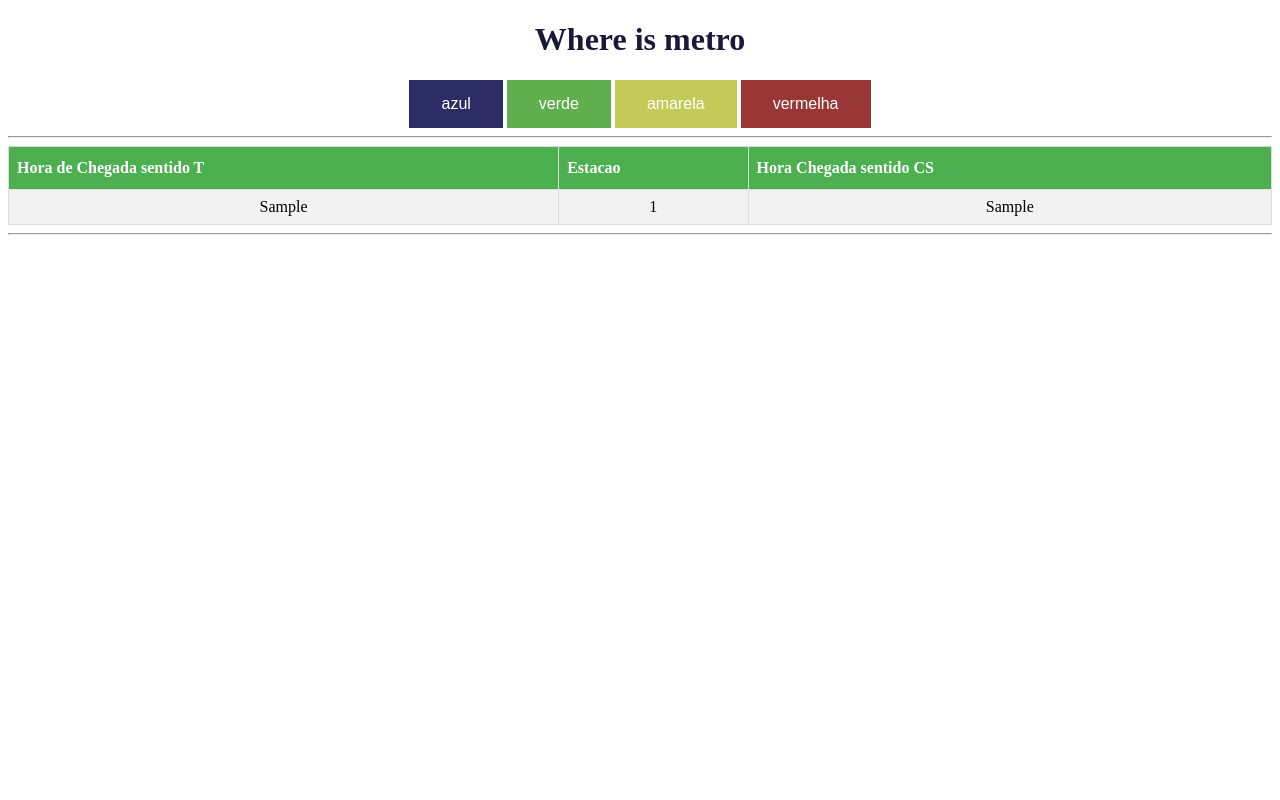
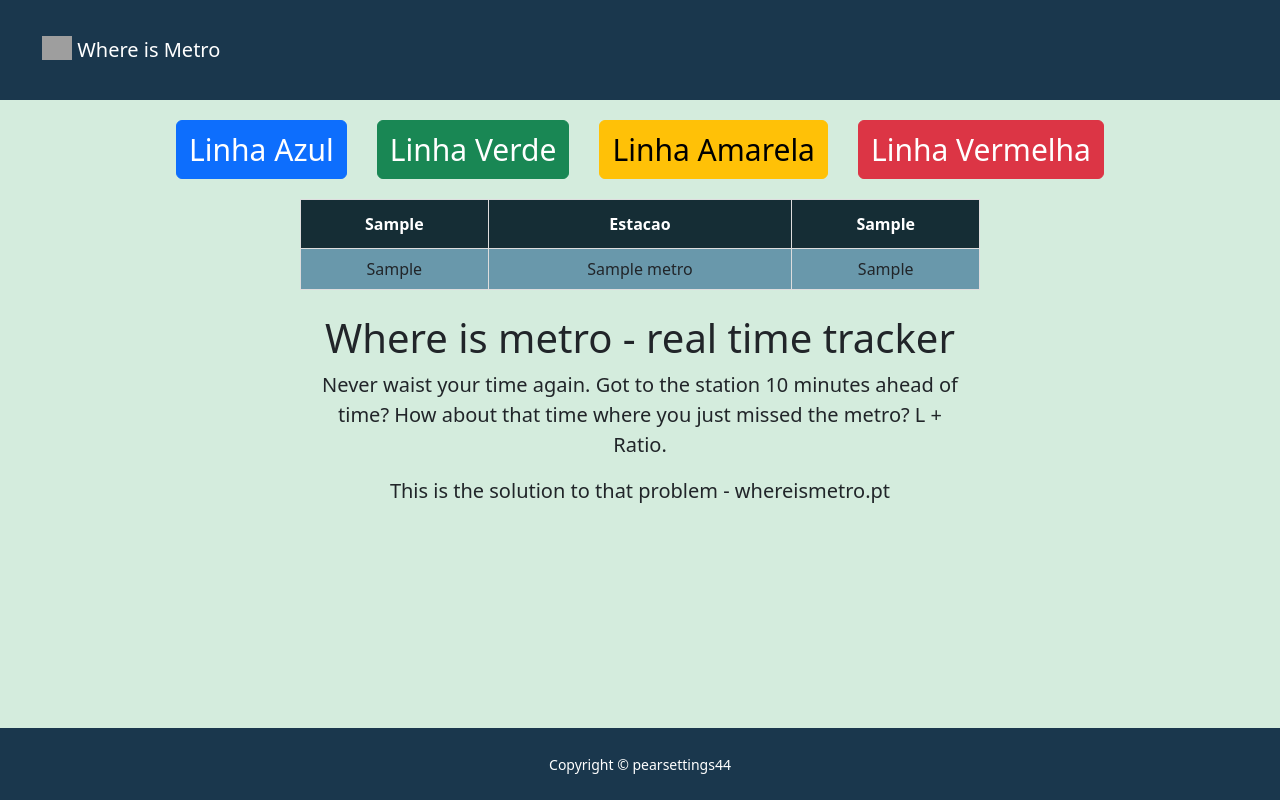
Before and after one commit to pereira0x/whereismetro, a Django app: template base/templates/base/table.html in a window 1280 px wide. Run offline with Django 4.2, Linux system fonts and the light colour scheme; the template is opened without the code that fills it: most values are stand-ins (such as "Sample title", 1, 10 or a date in 2020); grey boxes are pictures that could not be loaded.

Commit message:
speedrunnnn

```diff
--- a/base/templates/base/table.html
+++ b/base/templates/base/table.html
@@ -2,33 +2,38 @@
 <style>
     table {
         border-collapse: collapse;
-        width: 100%;
+        margin-left: 300px;
+        margin-right: 300px;
+        text-align: center;
     }
     th, td {
         border: 1px solid #ddd;
         padding: 8px;
+        text-align: center;
     }
-    tr:nth-child(even){background-color: #f2f2f2;}
-    tr:hover {background-color: #ddd;}
+    tr:nth-child(even){background-color: #6998AB;}
+    tr:nth-child(odd){background-color: #B1D0E0;}
+    tr:hover {background-color: rgb(218, 251, 255);}
     th {
         padding-top: 12px;
         padding-bottom: 12px;
         text-align: left;
-        background-color: #4CAF50;
+        background-color: #152D35;
         color: white;
+        text-align: center;
     }
 </style>
-<table summary="no_orderDate">
+<table>
   <tr>
-    <th>Hora de Chegada sentido T</th>
+    <th>{{sentido1}}</th>
     <th>Estacao</th>
-    <th>Hora Chegada sentido CS</th>
-    {% for x in metros %}
-  </tr>
+    <th>{{sentido2}}</th>
+</tr>
 
+{% for x in metros %}
   <tr>
     <td>{{ x.tempoChegada2 }}</td>
-    <td>{{ x.stop_id }}</td>
+    <td>{{ x.nome }}</td>
     <td>{{ x.tempoChegada1 }}</td>
   </tr>
   {% endfor %}
--- a/templates/main.html
+++ b/templates/main.html
@@ -1,66 +1,146 @@
 <!DOCTYPE html>
-{% load static %}
 <html lang="en">
   <head>
-    <meta charset="UTF-8" />
-    <meta http-equiv="X-UA-Compatible" content="IE=edge" />
-    <meta name="viewport" content="width=device-width, initial-scale=1.0" />
-    <link rel="shortcut icon" href="assets/favicon.ico" type="image/x-icon" />
-    <link rel="stylesheet" href="" />
-    <title>Where is Metro</title>
+    <meta charset="utf-8" />
+    <meta name="viewport" content="width=device-width, initial-scale=1" />
+    <link rel="shortcut icon" href="../static/logo.ico" type="image/x-icon" />
+    <title>Where is metro</title>
+    <link
+      href="https://cdn.jsdelivr.net/npm/bootstrap@5.2.0/dist/css/bootstrap.min.css"
+      rel="stylesheet"
+      integrity="sha384-gH2yIJqKdNHPEq0n4Mqa/HGKIhSkIHeL5AyhkYV8i59U5AR6csBvApHHNl/vI1Bx"
+      crossorigin="anonymous"
+    />
   </head>
+  <body>
     <style>
-    h1 {
-      text-align: center;
-      color: #1a193a;
+      html,
+      body {
+        height: 100%;
       }
-    input {
-      border: none;
+
+      #page-content {
+        flex: 1 0 auto;
+      }
+      a {
+        text-decoration: none;
         color: white;
-      padding: 15px 32px;
-      text-align: center;
-      text-decoration: none;
-      display: inline-block;
-      font-size: 16px;
+      }
+
+      .navbar {
+        margin-bottom: 20px;
+        padding: 30px;
+        background-color: #1a374d;
+      }
+
+      .btn {
+        font-size: 30px;
       }
       body {
+        background-color: #d4ecdd;
+      }
+
+      footer {
+        background-color: #1a374d;
+        padding: 20px;
         text-align: center;
+        color: white;
+        margin-top: 20px;
+      }
+
+      .btn_container {
+        display: flex;
+        justify-content: center;
+        align-items: center;
+        gap: 30px;
+        margin-bottom: 20px;
       }
     </style>
+    <!-- navbar start -->
+    <nav class="navbar">
+      <div class="container-fluid">
+        <a class="navbar-brand text-white" href="#">
+          <img
+            src="https://cdn.freebiesupply.com/logos/large/2x/metropolitano-de-lisboa-2-logo-png-transparent.png"
+            alt=""
+            width="30"
+            height="24"
+            class="d-inline-block align-text-top"
+          />
+          Where is Metro
+        </a>
+      </div>
+    </nav>
+    <!-- navbar end -->
 
-  <body>
-    <h1>Where is metro</h1>
-    <input
+    <!-- buttons start -->
+    <div class="btn_container">
+      <button
         type="button"
-      class="btn btn-info"
-      value="azul"
-      style="background-color: #2c2d64"
-      onclick="location.href='{% url 'azul' %}';"
-    />
-    <input
+        class="btn btn-primary"
+        onclick="location.href='{% url 'azul' %}'"
+      >
+        Linha Azul
+      </button>
+      <button
         type="button"
-      class="btn btn-info"
-      value="verde"
-      style="background-color: #5faf4e"
-      onclick="location.href='{% url 'verde' %}';"
-    />
-    <input
+        class="btn btn-success"
+        onclick="location.href='{% url 'verde' %}'"
+      >
+        Linha Verde
+      </button>
+      <button
         type="button"
-      class="btn btn-info"
-      value="amarela"
-      style="background-color: #c3ca57"
-      onclick="location.href='{% url 'amarela' %}';"
-    />
-    <input
+        class="btn btn-warning"
+        onclick="location.href='{% url 'amarela' %}'"
+      >
+        Linha Amarela
+      </button>
+      <button
         type="button"
-      class="btn btn-info"
-      value="vermelha"
-      style="background-color: #993737"
-      onclick="location.href='{% url 'vermelha' %}';"
-    />
-    <hr>
+        class="btn btn-danger"
+        onclick="location.href='{% url 'vermelha' %}'"
+      >
+        Linha Vermelha
+      </button>
+    </div>
+    <!-- buttons end -->
 
     {% block content %} {% endblock %}
-    <hr>
+    <body class="d-flex flex-column">
+      <div id="page-content">
+        <div class="container text-center">
+          <div class="row justify-content-center">
+            <div class="col-md-7">
+              <h1 class="fw-light mt-4 text-dark">
+                Where is metro - real time tracker
+              </h1>
+              <p class="lead text-dark-50">
+                Never waist your time again. Got to the station 10 minutes ahead of
+                time? How about that time where you just missed the metro? L + Ratio.
+              </p>
+              <p class="lead text-dark-50">
+                This is the solution to that problem - whereismetro.pt
+            </div>
+          </div>
+        </div>
+      </div>
+      <footer id="sticky-footer" class="flex-shrink-0 py-4">
+        <div class="container text-center">
+          <small
+            >Copyright &copy;
+            <a href="https://github.com/pearsettings44"
+              >pearsettings44</a
+            ></small
+          >
+        </div>
+      </footer>
+    </body>
+
+    <script
+      src="https://cdn.jsdelivr.net/npm/bootstrap@5.2.0/dist/js/bootstrap.bundle.min.js"
+      integrity="sha384-A3rJD856KowSb7dwlZdYEkO39Gagi7vIsF0jrRAoQmDKKtQBHUuLZ9AsSv4jD4Xa"
+      crossorigin="anonymous"
+    ></script>
   </body>
 </html>
```
Also changed, not shown: base/functions.py (+17 -11 lines), base/views.py (+36 -11 lines), static/logo.ico (added). Lines whose indentation alone changed are shown as unchanged.
